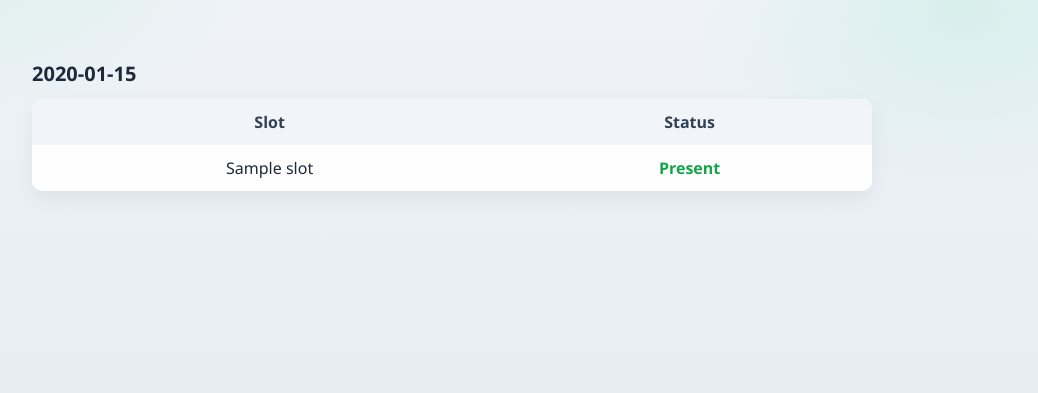
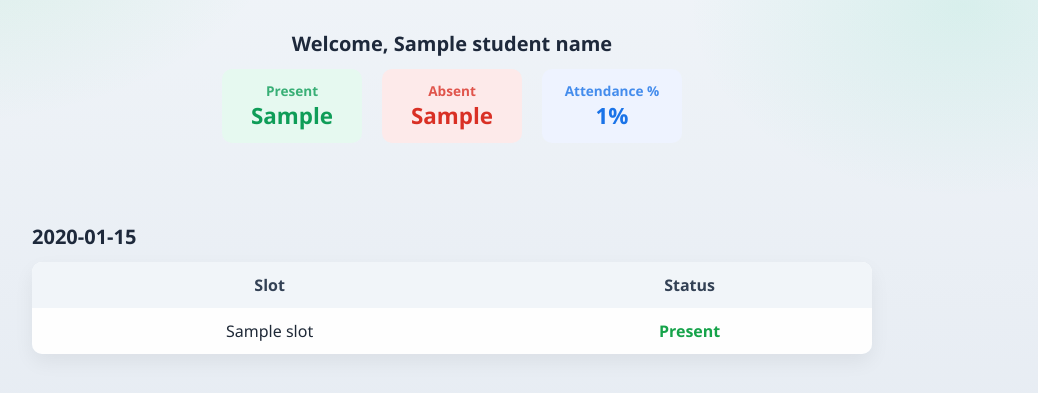
Before and after one commit to omkar3311/attendmate-fastapi, a FastAPI app: template app/templates/student.html in a window 1280 px wide. Shown: the part 115-508 px from the top of the page, without its empty margins (188-1226 px from the left). Run offline with FastAPI, Linux system fonts and the light colour scheme; the template is opened without the code that fills it: most values are stand-ins (such as "Sample title", 1, 10 or a date in 2020).

Commit message:
student present /absent and percentage

```diff
--- a/app/templates/student.html
+++ b/app/templates/student.html
@@ -99,6 +99,56 @@
             color: #dc2626;
             font-weight: 600;
         }
+        .student-info {
+            margin-bottom: 20px;
+            text-align: center;
+        }
+
+        .student-info h2 {
+            margin-bottom: 12px;
+        }
+
+        .summary-strip {
+            display: flex;
+            justify-content: center;
+            gap: 20px;
+            flex-wrap: wrap;
+        }
+
+        .summary-card {
+            padding: 12px 18px;
+            border-radius: 10px;
+            min-width: 140px;
+            text-align: center;
+            font-weight: 600;
+        }
+
+        .summary-card .label {
+            display: block;
+            font-size: 0.85rem;
+            opacity: 0.8;
+        }
+
+        .summary-card .value {
+            font-size: 1.4rem;
+            margin-top: 4px;
+        }
+
+        .summary-card.present {
+            background: #e6f9f0;
+            color: #0f9d58;
+        }
+
+        .summary-card.absent {
+            background: #fdeaea;
+            color: #d93025;
+        }
+
+        .summary-card.percent {
+            background: #eef3ff;
+            color: #1a73e8;
+        }
+
     </style>
 </head>
 
@@ -108,6 +158,26 @@
     <h1>AttendMate</h1>
     <p>AI-Powered Live Attendance System</p>
 </header>
+<div class="student-info">
+    <h2>Welcome, {{ student_name }}</h2>
+
+    <div class="summary-strip">
+        <div class="summary-card present">
+            <span class="label">Present</span>
+            <span class="value">{{ present_days }}</span>
+        </div>
+
+        <div class="summary-card absent">
+            <span class="label">Absent</span>
+            <span class="value">{{ absent_days }}</span>
+        </div>
+
+        <div class="summary-card percent">
+            <span class="label">Attendance %</span>
+            <span class="value">{{ attendance_percent }}%</span>
+        </div>
+    </div>
+</div>
 
 <div class="content">
     {% for date, slots in attendance.items() %}
```
